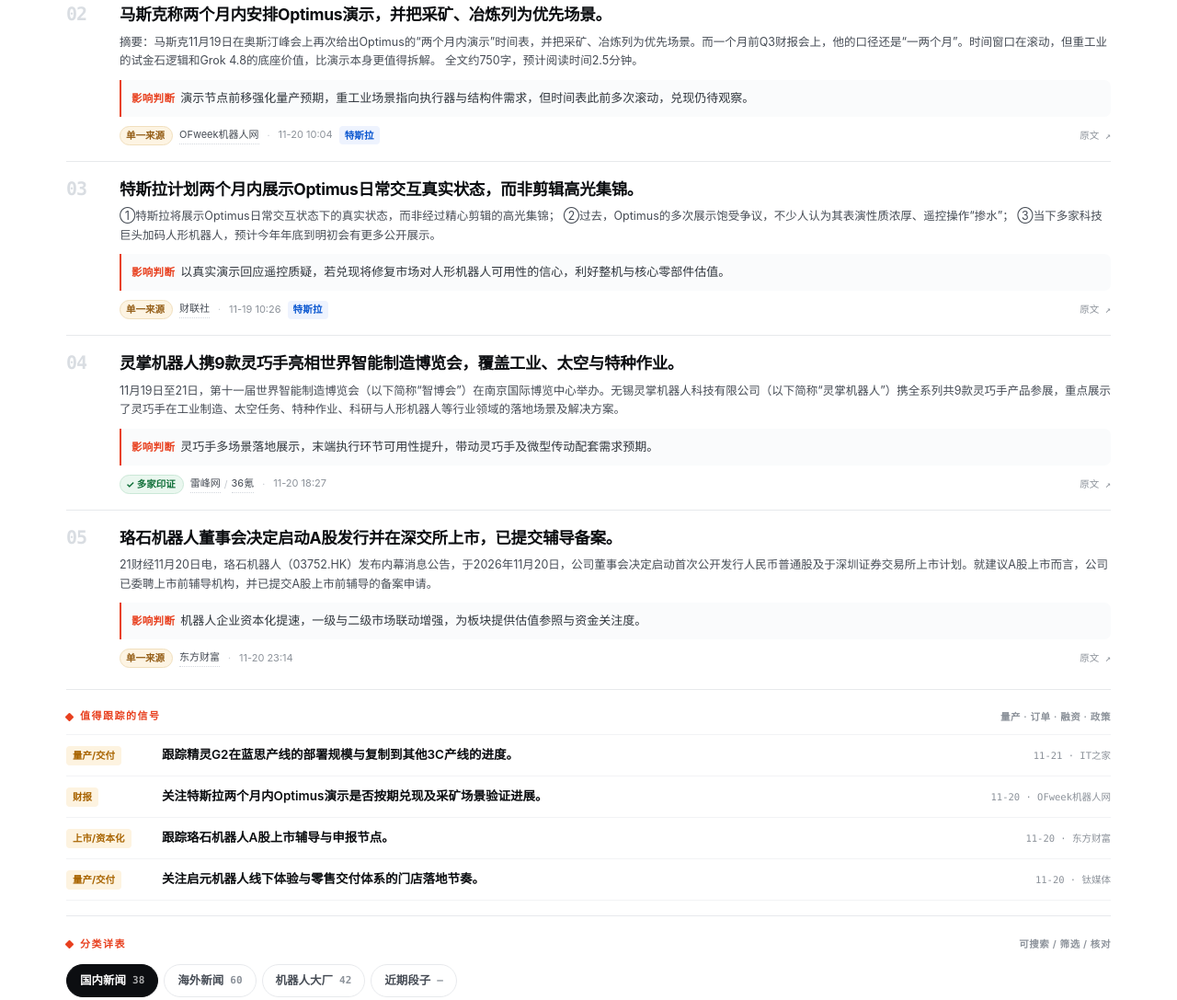
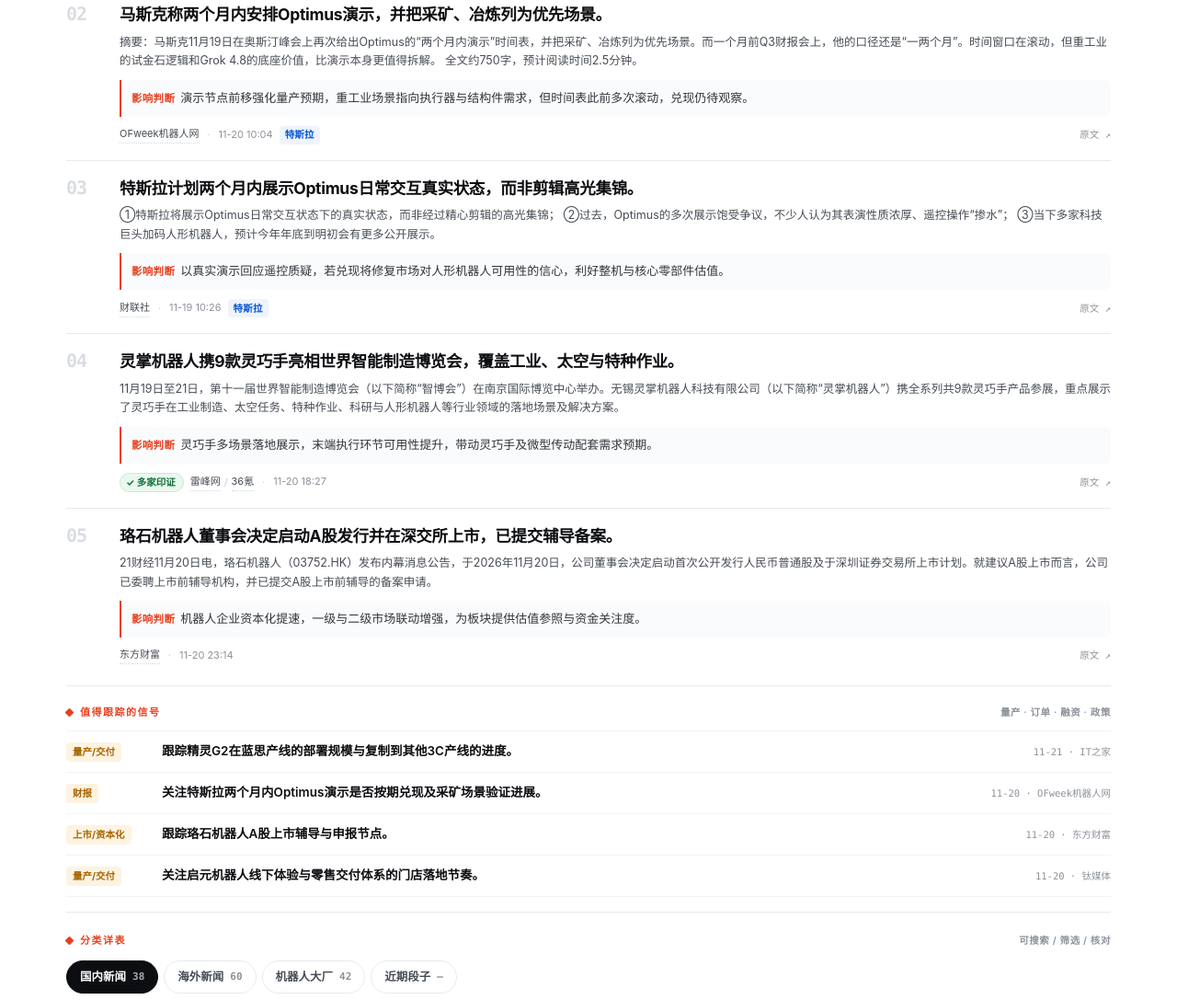
Before and after one commit to Finn-TF/robot-news-board, a plain HTML site: page index.html in a window 1280 px wide. Shown: the part 1648-2735 px from the top of the page at 92% size. Drawn offline with Linux system fonts and the light colour scheme.

Commit message:
feat: 页面移除「单一来源」字样，保留已核标记

```diff
--- a/index.html
+++ b/index.html
@@ -368,7 +368,7 @@ details[open] summary:before{content:"−"}
       <span><b>数据口径</b>：公开 RSS（含境外可访问的中文转载/聚合站）、按站点限定的定向检索、官方博客与已认证公众号；每条保留来源与原文链接，摘要为原文摘录，英文条目附中文译文。国内站直连被拦时，用锁定该站域名的定向检索取稿，页面仍按原站署名，并在条目与「抓取状态」中注明取数通道；转载稿会标「转载」。抓取失败或无更新的通道在下方「抓取状态」中逐条标出，不用虚构内容填充。</span>
     </div>
     <div class="legend">
-      <span><b>信息核对</b>：同一事件在 ≥2 家独立站点出现 → <span class="vbadge cross">✓ 已核</span>，只有 1 家 → <span class="vbadge single">单一来源</span>。点来源名可核对原文与发布时间。</span>
+      <span><b>信息核对</b>：同一事件在 ≥2 家独立站点出现时标 <span class="vbadge cross">✓ 已核</span>。点来源名可核对原文与发布时间。</span>
     </div>
     <div class="legend">
       <span><b>日报生成</b>：规则先按事件聚类筛候选池（多家印证 / 硬信息 / 头部公司），再由 DeepSeek 在候选池内排序并撰写影响判断；无 key 或调用失败时自动使用规则口径，页面不会空白。</span>
@@ -630,7 +630,7 @@ details[open] summary:before{content:"−"}
       if(first) event = '<a href="'+esc(first.url)+'" target="_blank" rel="noopener noreferrer">'+event+'</a>';
       var badge = t.level === "cross"
         ? '<span class="vbadge cross">✓ 多家印证'+(t.count>2?" · "+t.count+" 家":"")+'</span>'
-        : '<span class="vbadge single">单一来源</span>';
+        : '';
       var names = links.slice(0,3).map(function(l){
         return '<a href="'+esc(l.url)+'" target="_blank" rel="noopener noreferrer" title="'+esc(l.title||"")+'">'
           + esc(l.source || l.host || "原文") + '</a>';
@@ -757,8 +757,6 @@ details[open] summary:before{content:"−"}
     var badge = "";
     if(v.level === "cross"){
       badge = '<span class="vbadge cross" title="同一事件在 '+v.count+' 家独立站点出现">✓ 已核</span>';
-    }else if(v.level === "single"){
-      badge = '<span class="vbadge single" title="仅 1 家独立站点报道">单一来源</span>';
     }
     return '<span class="vgroup"><span class="vsrc">'+src+'</span>'+badge+'</span>';
   }
```
